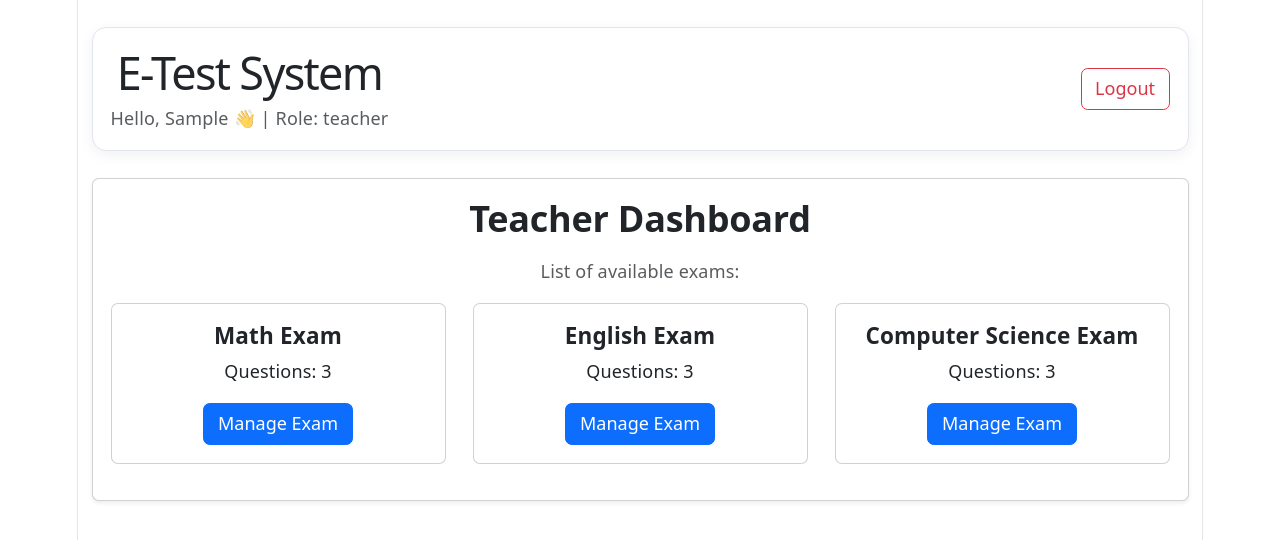
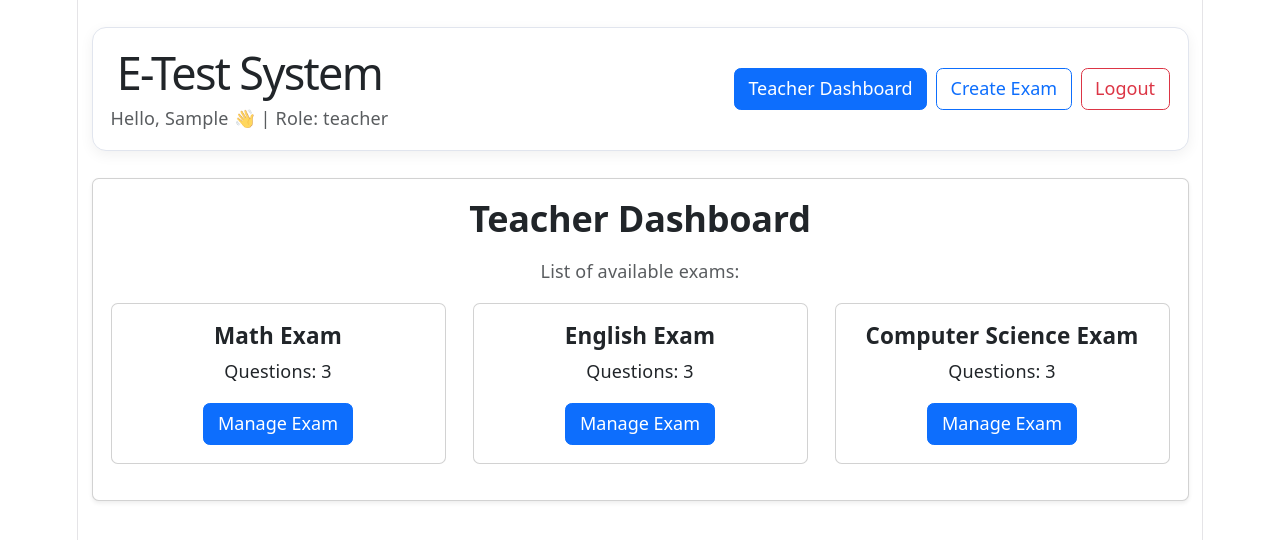
Before and after one commit to shathashams/ExamApp, a React (Vite) app in the folder client/: page / in a window 1280 px wide. Both pictures are taken after typing "Sample", "Sample123" into the empty fields and a click on the button "Login". Shown: the top 540 px of the page. Built offline with nearby package versions, Linux system fonts and the light colour scheme.

Commit message:
add navigation menu

```diff
--- a/client/src/App.jsx
+++ b/client/src/App.jsx
@@ -4,7 +4,9 @@
 import { useState } from 'react'
 import Login from './auth/Login'
 import Register from './auth/Register'
+import NavigationMenu from './components/NavigationMenu'
 import TeacherDashboard from './teacherPages/TeacherDashboard'
+import CreateExam from './teacherPages/CreateExam'
 import StudentPortal from './studentPages/StudentPortal'
 import './App.css'
 
@@ -15,28 +17,46 @@ function App() {
   // קובע אם מוצג כרגע מסך Login או Register
   const [authMode, setAuthMode] = useState('login')
 
+  // קובע איזה דף מוצג אחרי התחברות
+  const [activePage, setActivePage] = useState('teacherDashboard')
+
   // רשימת משתמשים זמנית בזיכרון, כהכנה למערכת משתמשים אמיתית בעתיד
   const [users, setUsers] = useState([])
 
   // התחברות למערכת
   const handleLogin = (userData) => {
     setUser(userData)
+
+    if (userData.role === 'teacher') {
+      setActivePage('teacherDashboard')
+    } else {
+      setActivePage('studentPortal')
+    }
   }
 
   // הרשמה: שמירת המשתמש החדש ואז כניסה למערכת
   const handleRegister = (newUser) => {
     setUsers([...users, newUser])
 
-    setUser({
+    const loggedUser = {
       username: newUser.username,
       role: newUser.role,
-    })
+    }
+
+    setUser(loggedUser)
+
+    if (newUser.role === 'teacher') {
+      setActivePage('teacherDashboard')
+    } else {
+      setActivePage('studentPortal')
+    }
   }
 
   // יציאה מהמערכת וחזרה למסך Login
   const handleLogout = () => {
     setUser(null)
     setAuthMode('login')
+    setActivePage('teacherDashboard')
   }
 
   // אם אין משתמש מחובר, מציגים Login או Register
@@ -60,22 +80,35 @@ function App() {
 
   return (
     <div className="container mt-4">
-      {/* אזור עליון שמציג את שם המשתמש, התפקיד וכפתור יציאה */}
-      <div className="d-flex justify-content-between align-items-center mb-4 app-header">
-        <div>
-          <h1 className="mb-1">E-Test System</h1>
-          <p className="text-muted mb-0">
-            Hello, {user.username} 👋 | Role: {user.role}
-          </p>
+      <NavigationMenu
+        user={user}
+        activePage={activePage}
+        onNavigate={setActivePage}
+        onLogout={handleLogout}
+      />
+
+      {user.role === 'teacher' && activePage === 'teacherDashboard' && (
+        <TeacherDashboard />
+      )}
+
+      {user.role === 'teacher' && activePage === 'createExam' && (
+        <CreateExam />
+      )}
+
+      {user.role === 'student' && activePage === 'studentPortal' && (
+        <StudentPortal />
+      )}
+
+      {user.role === 'student' && activePage === 'results' && (
+        <div className="card shadow-sm">
+          <div className="card-body text-center p-4">
+            <h2>Student Results</h2>
+            <p className="text-muted">
+              This page will show previous exam results in the future.
+            </p>
+          </div>
         </div>
-
-        <button className="btn btn-outline-danger" onClick={handleLogout}>
-          Logout
-        </button>
-      </div>
-
-      {/* הצגת המסך המתאים לפי תפקיד המשתמש */}
-      {user.role === 'teacher' ? <TeacherDashboard /> : <StudentPortal />}
+      )}
     </div>
   )
 }
--- /dev/null
+++ b/client/src/components/NavigationMenu.jsx
@@ -0,0 +1,77 @@
+// קומפוננטת תפריט ניווט ראשי
+// מציגה את שם המערכת, המשתמש המחובר, התפקיד וכפתורי ניווט לפי סוג המשתמש
+
+function NavigationMenu({ user, activePage, onNavigate, onLogout }) {
+  return (
+    <div className="app-header mb-4">
+      <div className="d-flex justify-content-between align-items-center flex-wrap gap-3">
+        <div>
+          <h1 className="mb-1">E-Test System</h1>
+          <p className="text-muted mb-0">
+            Hello, {user.username} 👋 | Role: {user.role}
+          </p>
+        </div>
+
+        <div className="d-flex align-items-center gap-2 flex-wrap">
+          {user.role === 'teacher' && (
+            <>
+              <button
+                className={`btn ${
+                  activePage === 'teacherDashboard'
+                    ? 'btn-primary'
+                    : 'btn-outline-primary'
+                }`}
+                onClick={() => onNavigate('teacherDashboard')}
+              >
+                Teacher Dashboard
+              </button>
+
+              <button
+                className={`btn ${
+                  activePage === 'createExam'
+                    ? 'btn-primary'
+                    : 'btn-outline-primary'
+                }`}
+                onClick={() => onNavigate('createExam')}
+              >
+                Create Exam
+              </button>
+            </>
+          )}
+
+          {user.role === 'student' && (
+            <>
+              <button
+                className={`btn ${
+                  activePage === 'studentPortal'
+                    ? 'btn-success'
+                    : 'btn-outline-success'
+                }`}
+                onClick={() => onNavigate('studentPortal')}
+              >
+                Student Portal
+              </button>
+
+              <button
+                className={`btn ${
+                  activePage === 'results'
+                    ? 'btn-success'
+                    : 'btn-outline-success'
+                }`}
+                onClick={() => onNavigate('results')}
+              >
+                Results
+              </button>
+            </>
+          )}
+
+          <button className="btn btn-outline-danger" onClick={onLogout}>
+            Logout
+          </button>
+        </div>
+      </div>
+    </div>
+  )
+}
+
+export default NavigationMenu
```
